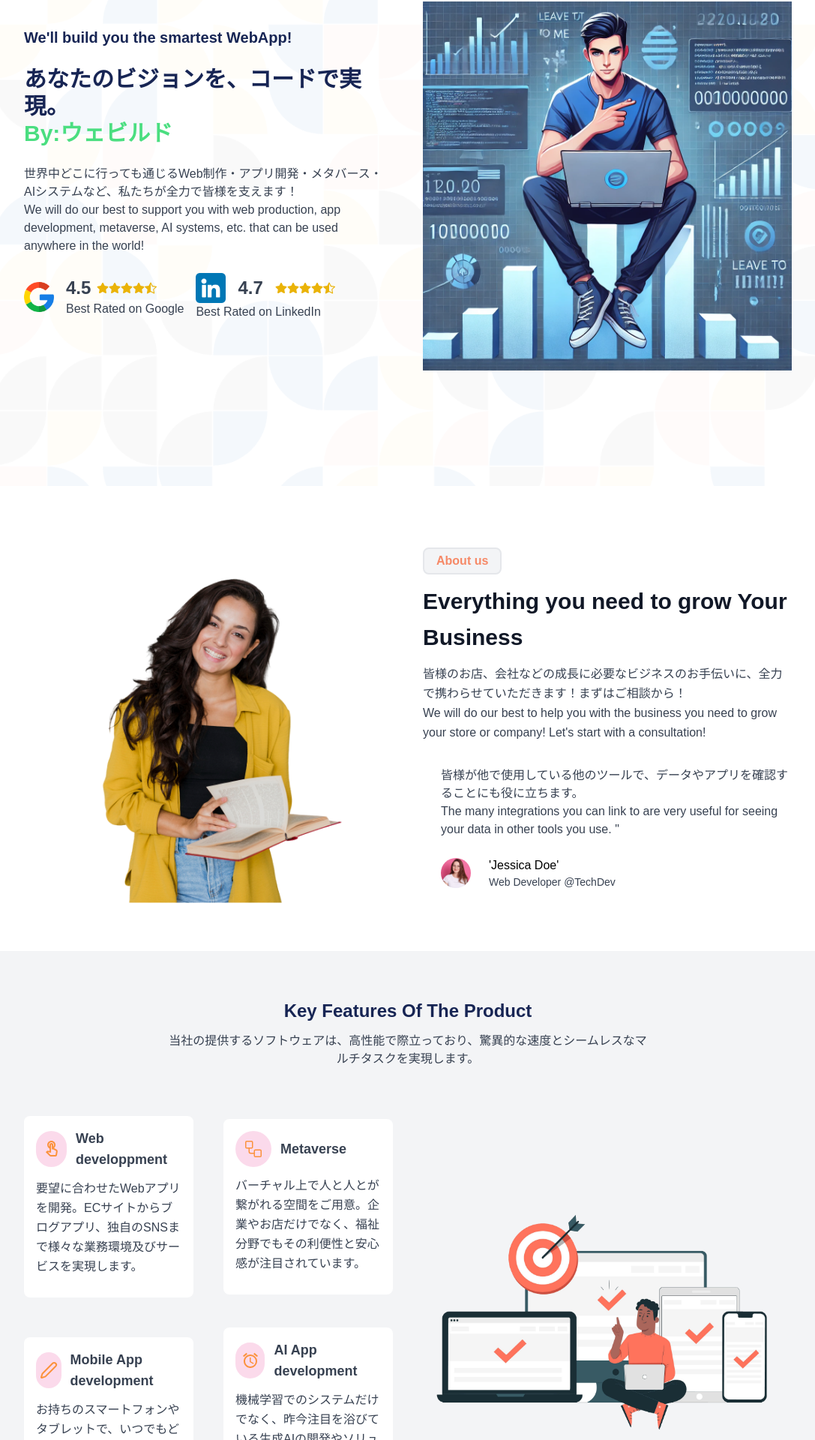
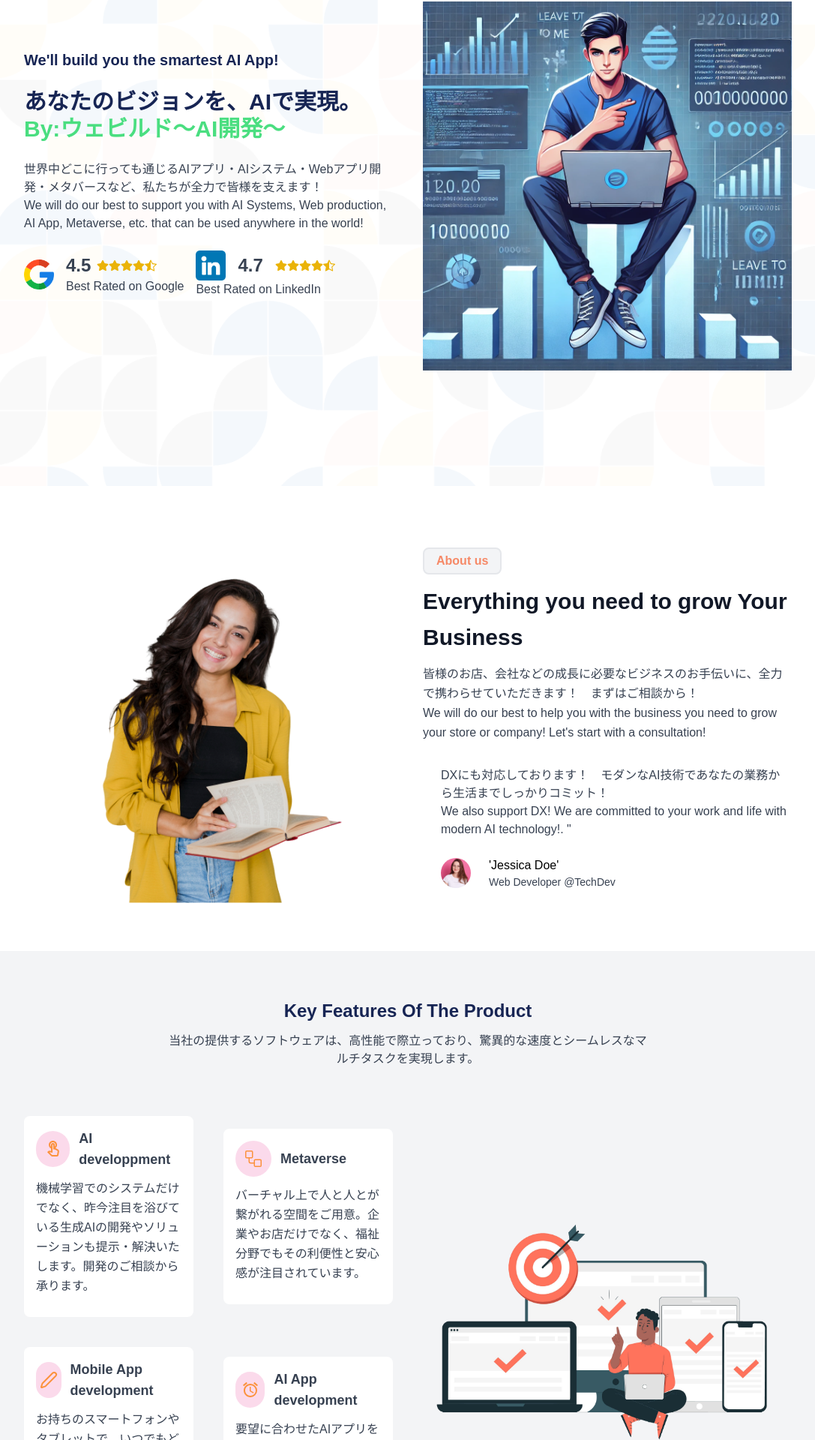
Before and after one commit to jiruneko/company, a Next.js app: page / in a window 1280 px wide. Shown: the part 152-2072 px from the top of the page at 75% size, without its empty margins (96-1183 px from the left). Built offline with nearby package versions, Linux system fonts and the light colour scheme; a web font is replaced by a local one.

Commit message:
AI commit1

```diff
--- a/components/Home/About/About.tsx
+++ b/components/Home/About/About.tsx
@@ -16,14 +16,14 @@ const About = () => {
         Everything you need to grow Your Business
         </h1>
         <p className='mt-3 leading-relaxed text-sm:text-base text-gray-700'>
-        皆様のお店、会社などの成長に必要なビジネスのお手伝いに、全力で携わらせていただきます！まずはご相談から！ <br/>We will do our best to help you with the business you need to grow your store or company! Let's start with a consultation!
+        皆様のお店、会社などの成長に必要なビジネスのお手伝いに、全力で携わらせていただきます！　まずはご相談から！ <br/>We will do our best to help you with the business you need to grow your store or company! Let's start with a consultation!
         </p>
         {/* <button className='mt-5 text-[#f68967] font-bold pb-1 border-b-2 border-[#f68967] cursor-pointer'>
         Learn More &#8594;
         </button> */}
         <div className='mt-8 border-1-2 border-gray-200'>
             <div className='ml-6'>
-                <p className='text-gray-700 font-medium'>皆様が他で使用している他のツールで、データやアプリを確認することにも役に立ちます。<br/>The many integrations you can link to are very useful for seeing your data in other tools you use. &quot;
+                <p className='text-gray-700 font-medium'>DXにも対応しております！　モダンなAI技術であなたの業務から生活までしっかりコミット！<br/>We also support DX! We are committed to your work and life with modern AI technology!. &quot;
                 </p>
               <div className='flex items-center space-x-6 mt-6'>
                 <Image
--- a/components/Home/Feature/Feature.tsx
+++ b/components/Home/Feature/Feature.tsx
@@ -32,12 +32,12 @@ const Feature = () => {
               </div>
               {/* Heading */}
               <h1 className="text-lg font-bold text-gray-700 mt-0 letter-spacing">
-              Web developpment
+              AI developpment
               </h1>
             </div>
             {/* description */}
             <p className="mt-3 mb-3 text-gray-700 leading-relaxed">
-            要望に合わせたWebアプリを開発。ECサイトからブログアプリ、独自のSNSまで様々な業務環境及びサービスを実現します。
+            機械学習でのシステムだけでなく、昨今注目を浴びている生成AIの開発やソリューションも提示・解決いたします。開発のご相談から承ります。
             </p>
           </div>
           {/* 2nd box  */}
@@ -81,7 +81,7 @@ const Feature = () => {
             </div>
             {/* description */}
             <p className="mt-3 mb-3 text-gray-700 leading-relaxed">
-              お持ちのスマートフォンやタブレットで、いつでもどこでも端末からログインできます。もちろんWebアプリとの連携も行います！
+              お持ちのスマートフォンやタブレットで、いつでもどこでも端末からログインできます。もちろんAIやWebアプリとの連携も行います！
             </p>
           </div>
           {/* 4th box  */}
@@ -103,7 +103,7 @@ const Feature = () => {
             </div>
             {/* description */}
             <p className="mt-3 mb-3 text-gray-700 leading-relaxed">
-              機械学習でのシステムだけでなく、昨今注目を浴びている生成AIの開発やソリューションも提示・解決いたします。開発のご相談から承ります。
+            要望に合わせたAIアプリを開発。チャットボットから音声AI、レコメンデーション等様々な業務環境及びサービスを実現します。
             </p>
           </div>
         </div>
--- a/components/Home/Hero/Hero.tsx
+++ b/components/Home/Hero/Hero.tsx
@@ -10,12 +10,12 @@ const Hero = () => {
             {/* Text Content */}
             <div>
                 <p className='text-sm sm:text-base md:text-xl font-bold text-blue-950'>
-                    We'll build you the smartest WebApp!
+                    We'll build you the smartest AI App!
                 </p>
-                <h1 className='text-2xl md:text-2xl lg:text-3xl mt-6 mb-6 font-bold text-blue-950 leading-[2.0rem] md:leading-[3.0rem]'>あなたのビジョンを、コードで実現。<br/><span className='text-green-400'>By:ウェビルド</span>
+                <h1 className='text-2xl md:text-2xl lg:text-3xl mt-6 mb-6 font-bold text-blue-950 leading-[2.0rem] md:leading-[3.0rem]'>あなたのビジョンを、AIで実現。<br/><span className='text-green-400'>By:ウェビルド〜AI開発〜</span>
                  </h1>
                  <p className='text-xs sm:text-sm md:text-base font-medium text-gray-700'>
-                  世界中どこに行っても通じるWeb制作・アプリ開発・メタバース・AIシステムなど、私たちが全力で皆様を支えます！<br/>We will do our best to support you with web production, app development, metaverse, AI systems, etc. that can be used anywhere in the world!
+                  世界中どこに行っても通じるAIアプリ・AIシステム・Webアプリ開発・メタバースなど、私たちが全力で皆様を支えます！<br/>We will do our best to support you with AI Systems, Web production, AI App, Metaverse, etc. that can be used anywhere in the world!
                  </p>
                  {/* Ratings */}
                  <div className='flex sm:flex-row flex-col sm:items-center sm:space-x-10 mt-6'>
```
